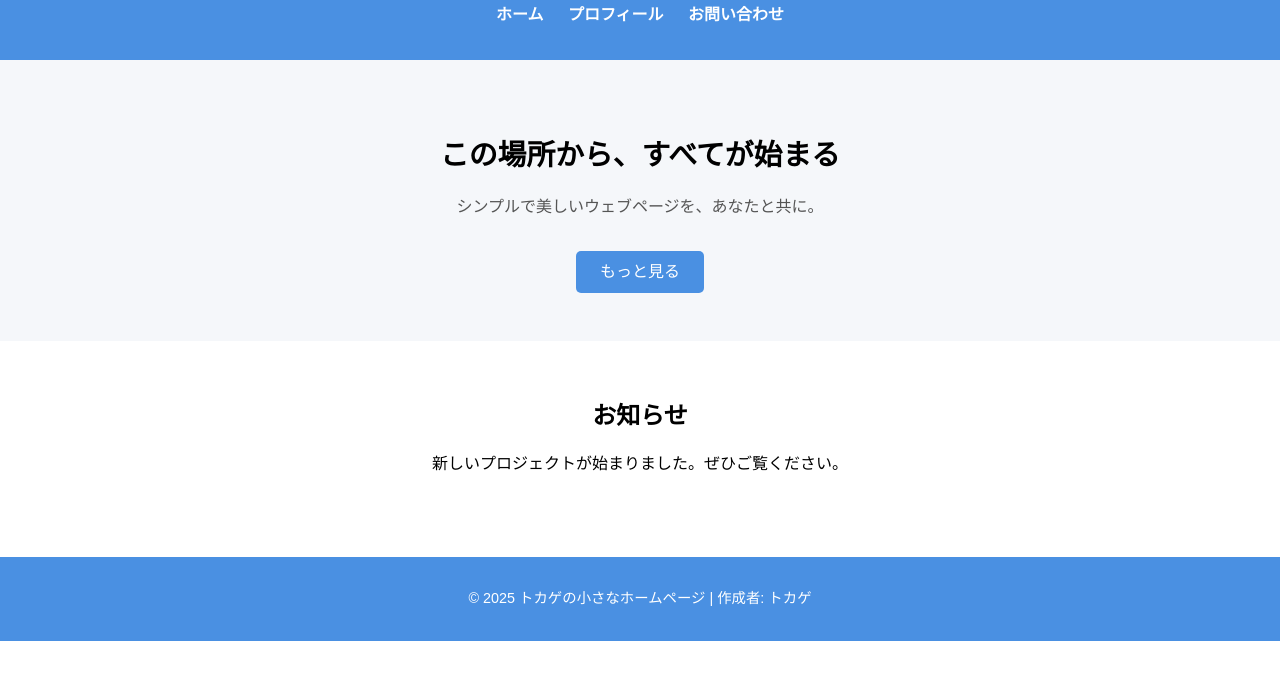
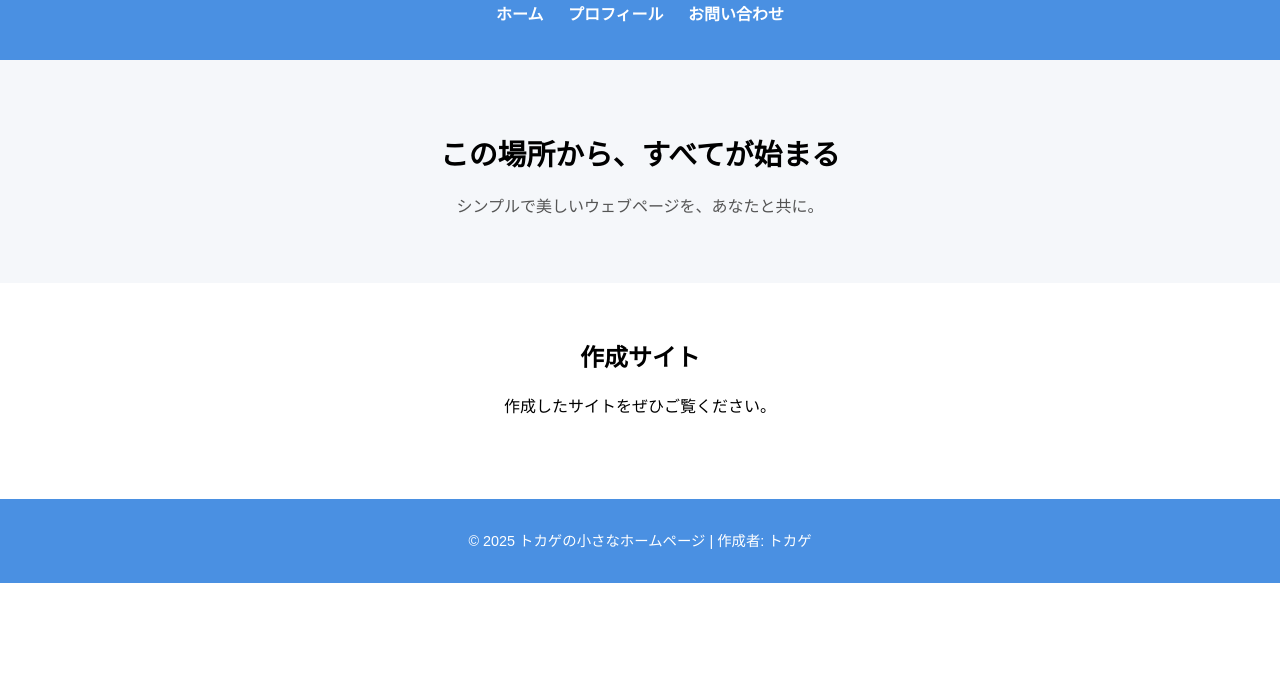
Before and after one commit to admintokage/original-site, a plain HTML site: page index.html in a window 1280 px wide. Shown: the part 81-760 px from the top of the page. Drawn offline with Linux system fonts and the light colour scheme.

Commit message:
index.html を更新

```diff
--- a/index.html
+++ b/index.html
@@ -3,7 +3,7 @@
 <head>
     <meta charset="UTF-8">
     <meta name="viewport" content="width=device-width, initial-scale=1.0">
-    <title>私の小さなホームページ</title>
+    <title>オリジナルサイトポータル</title>
     <link rel="stylesheet" href="styles.css">
     <script src="script.js"></script>
 </head>
@@ -13,11 +13,10 @@
         <section class="hero">
             <h2>この場所から、すべてが始まる</h2>
             <p>シンプルで美しいウェブページを、あなたと共に。</p>
-            <a href="#" class="btn">もっと見る</a>
         </section>
         <section class="content">
-            <h3>お知らせ</h3>
-            <p>新しいプロジェクトが始まりました。ぜひご覧ください。</p>
+            <h3>作成サイト</h3>
+            <p>作成したサイトをぜひご覧ください。</p>
         </section>
     </main>
     <div id="footer"></div> <!-- JavaScriptでfooter.htmlを読み込む -->
```
